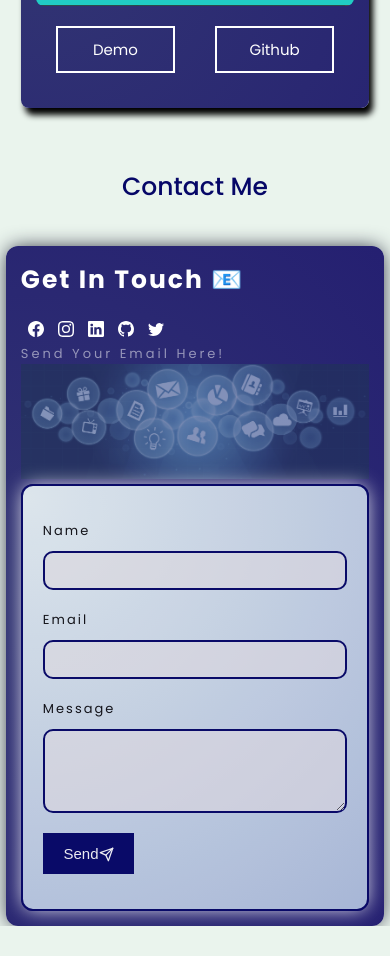
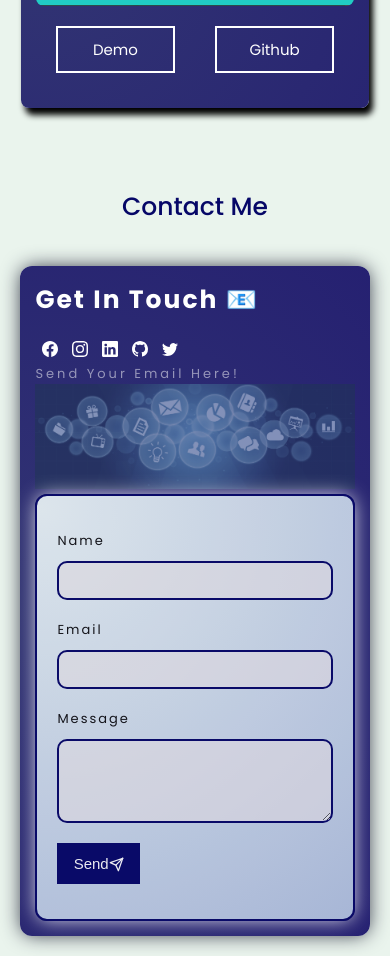
Before and after one commit to Ravneet2711/My-Portfolio, a React (Create React App) app: page / in a window 390 px wide. Shown: the part 5020-5976 px from the top of the page. Before the commit the page ends 5946 px from the top, so only its background shows below. Built offline with nearby package versions, Linux system fonts and the light colour scheme.

Commit message:
Portfolio

```diff
--- a/src/components/Contact/Contact.css
+++ b/src/components/Contact/Contact.css
@@ -60,6 +60,10 @@
 }
 
 @media (max-width: 600px) {
+  #contact {
+    padding: 2rem 1.5rem;
+  }
+
   .contact-title h3 {
     font-size: 2.5rem;
   }
--- a/src/components/Home/Home.css
+++ b/src/components/Home/Home.css
@@ -64,7 +64,6 @@
   border-radius: 50%;
   height: 380px;
   width: 380px;
-  margin: 0 0 0 100px;
 }
 .profile-picture {
   height: 92%;
@@ -82,6 +81,7 @@
   top: 35%;
   left: 0;
   position: fixed;
+  z-index: 2;
 }
 
 .social-icons > ul > li {
@@ -182,7 +182,7 @@
     font-size: 3rem;
   }
   .footer-parent img {
-    height: 74px;
+    height: 77px;
   }
   .home-image {
     height: 230px;
@@ -213,9 +213,9 @@
   .footer-parent img {
     height: 70px;
   }
-  .footer-container {
+  /* .footer-container {
     display: none;
-  }
+  } */
   .home-image {
     height: 200px;
     width: 200px;
```
